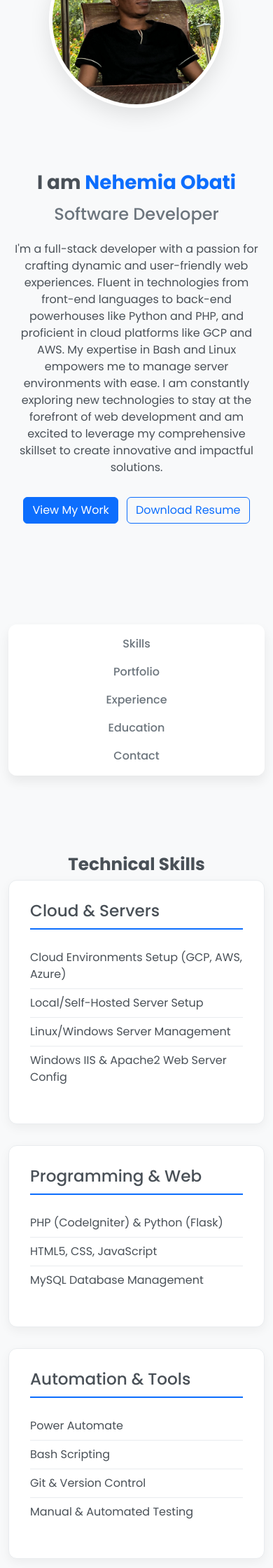
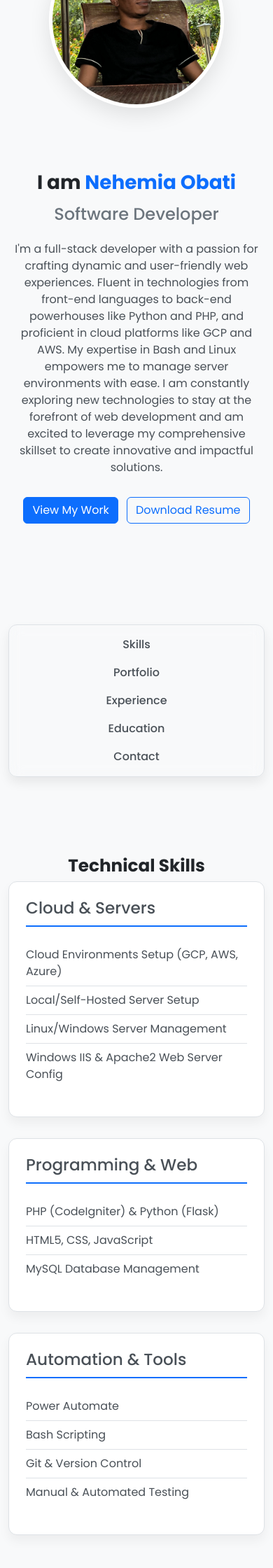
Before and after one commit to nehemiaobati/codeigniter, a CodeIgniter 4 app: the page made by app/Views/portfolio/portfolio_view.php in a window 390 px wide. Shown: the part 307-2547 px from the top of the page at 70% size. Run offline with PHP 8.4 and a stand-in for CodeIgniter, Linux system fonts and the light colour scheme; the template is opened without the code that fills it, so the values that code supplies are empty; grey boxes labelled with a size stand in for pictures from a placeholder-image service; some libraries are stand-ins or nearby versions.

Commit message:
feat: Update theme compatibility and styling
This commit refactors the styling in `query_form.php` and `default.php` to improve theme compatibility and consistency.

In `query_form.php`, the background class `bg-light` has been replaced with `bg-body-tertiary` to better align with the Bootstrap 5 theme. This change ensures that elements like the action footer and media upload area adapt correctly to different color modes.

In `default.php`, the footer styling has been updated to utilize Bootstrap's CSS variables. This makes the footer's appearance dynamic and responsive to the selected theme (light or dark mode), ensuring a cohesive user experience across the application. Additionally, the Bootstrap CSS is now loaded locally instead of from a CDN.

```diff
--- a/app/Views/layouts/default.php
+++ b/app/Views/layouts/default.php
@@ -79,6 +78,7 @@
             --text-heading: #212529;
             --border-color: #dee2e6;
             --header-bg: #ffffff;
+            --footer-bg: #212529; /* Kept for reference, but now overridden */
         }
 
         html[data-bs-theme="dark"] {
--- a/app/Views/portfolio/portfolio_view.php
+++ b/app/Views/portfolio/portfolio_view.php
@@ -6,33 +6,32 @@
         scroll-behavior: smooth;
     }
 
-    /* Add scroll-margin-top to sections to offset for the sticky navbars */
     main section[id] {
-        scroll-margin-top: 160px; /* Combined height of both navbars */
+        scroll-margin-top: 160px;
     }
 
-    /* Section-specific styles adapted for the light theme */
     .section-title h2 {
         font-weight: 700;
-        color: var(--dark-gray);
+        color: var(--text-heading);
     }
 
     /* Quick Navigation for page sections */
     .quick-nav {
         position: sticky;
-        top: 85px; /* Adjust based on main navbar height */
+        top: 85px;
         z-index: 999;
-        background-color: rgba(255, 255, 255, 0.9);
+        background-color: rgba(var(--card-bg-rgb), 0.9); /* MODIFICATION: Theme-aware background */
         backdrop-filter: blur(10px);
         border-radius: 0.75rem;
         padding: 0.5rem 1rem;
         box-shadow: 0 0.5rem 1rem rgba(0, 0, 0, 0.07);
         margin-bottom: 4rem;
         margin-top: 2rem;
+        border: 1px solid var(--border-color);
     }
 
     .quick-nav .nav-link {
-        color: var(--secondary-color);
+        color: var(--text-body);
         font-weight: 500;
         padding: 0.5rem 1rem;
         border-radius: 0.5rem;
@@ -59,7 +58,7 @@
 
     .hero-text h1 {
         font-weight: 700;
-        color: var(--dark-gray);
+        color: var(--text-heading);
     }
 
     .hero-text h1 strong {
@@ -83,55 +82,42 @@
         height: 250px;
         border-radius: 50%;
         object-fit: cover;
-        border: 5px solid #fff;
+        border: 5px solid var(--card-bg);
         box-shadow: 0 10px 30px rgba(0, 0, 0, 0.1);
     }
 
     /* Card-based sections */
-    .skill-category,
-    .portfolio-card,
-    .education-item,
-    .detail-card,
-    .reference-item {
-        background-color: #fff;
-        padding: 30px;
-        border-radius: 12px;
-        box-shadow: 0 5px 15px rgba(0, 0, 0, 0.05);
-        border: 1px solid #e9ecef;
-    }
+    /* MODIFICATION: Removed all custom card classes like .skill-category, .portfolio-card, etc.
+       They are all replaced by the global .blueprint-card class in the HTML. */
 
-    .skills-grid {
+    .skills-grid,
+    .education-grid,
+    .personal-details-grid,
+    .references-grid,
+    .portfolio-grid {
         display: grid;
         grid-template-columns: repeat(auto-fit, minmax(300px, 1fr));
         gap: 30px;
     }
 
-    .skill-category h3 {
+    .blueprint-card h3 {
         border-bottom: 2px solid var(--primary-color);
         padding-bottom: 10px;
         margin-bottom: 20px;
     }
 
-    .skill-category ul {
+    .blueprint-card ul {
         list-style: none;
         padding: 0;
     }
 
-    .skill-category ul li {
+    .blueprint-card ul li {
         padding: 8px 0;
-        border-bottom: 1px solid #e9ecef;
+        border-bottom: 1px solid var(--border-color);
     }
 
-    .skill-category ul li:last-child {
+    .blueprint-card ul li:last-child {
         border-bottom: none;
-    }
-
-    .education-grid,
-    .personal-details-grid,
-    .references-grid {
-        display: grid;
-        grid-template-columns: repeat(auto-fit, minmax(300px, 1fr));
-        gap: 30px;
     }
 
     /* Work Timeline */
@@ -337,7 +307,7 @@
                 <h2>Technical Skills</h2>
             </div>
             <div class="skills-grid">
-                <div class="skill-category">
+                <div class="blueprint-card p-4">
                     <h3>Cloud & Servers</h3>
                     <ul>
                         <li>Cloud Environments Setup (GCP, AWS, Azure)</li>
@@ -346,7 +316,7 @@
                         <li>Windows IIS & Apache2 Web Server Config</li>
                     </ul>
                 </div>
-                <div class="skill-category">
+                <div class="blueprint-card p-4">
                     <h3>Programming & Web</h3>
                     <ul>
                         <li>PHP (CodeIgniter) & Python (Flask)</li>
@@ -354,7 +324,7 @@
                         <li>MySQL Database Management</li>
                     </ul>
                 </div>
-                <div class="skill-category">
+                <div class="blueprint-card p-4">
                     <h3>Automation & Tools</h3>
                     <ul>
                         <li>Power Automate</li>
@@ -372,26 +342,26 @@
                 <h2>Portfolio</h2>
             </div>
             <div class="portfolio-grid">
-                <div class="portfolio-card"> <img src="https://placehold.co/600x400/0d6efd/ffffff?text=PIMIS" alt="Screenshot of the PIMIS - Public Investment Management System for the National Treasury.">
-                    <div class="portfolio-content">
+                <div class="blueprint-card p-0 d-flex flex-column"> <img src="https://placehold.co/600x400/0d6efd/ffffff?text=PIMIS" alt="Screenshot of the PIMIS - Public Investment Management System for the National Treasury.">
+                    <div class="portfolio-content p-4">
                         <h3>PIMIS - Public Investment Management System</h3>
-                        <p>A system for the National Treasury. Project TENDER NO. TNT/025/2020-2021.</p> <a href="https://pimisdev.treasury.go.ke/" target="_blank" class="btn btn-primary">View Project</a>
+                        <p>A system for the National Treasury. Project TENDER NO. TNT/025/2020-2021.</p> <a href="https://pimisdev.treasury.go.ke/" target="_blank" class="btn btn-primary mt-auto">View Project</a>
                     </div>
                 </div>
-                <div class="portfolio-card"> <img src="https://placehold.co/600x400/198754/ffffff?text=ECIPMS" alt="Dashboard of the ECIPMS - County Integrated Planning Management System for Kakamega County.">
-                    <div class="portfolio-content">
+                <div class="blueprint-card p-0 d-flex flex-column"> <img src="https://placehold.co/600x400/198754/ffffff?text=ECIPMS" alt="Dashboard of the ECIPMS - County Integrated Planning Management System for Kakamega County.">
+                    <div class="portfolio-content p-4">
                         <h3>ECIPMS - County Integrated Planning Management System</h3>
-                        <p>Automated M&E system for Kakamega County Government. CONTRACT FOR THE SUPPLY, INSTALLATION AND COMMISSIONING OF STANDARDIZED AUTOMATED MONITORING AND EVALUATION SYSTEM. Project TENDER NO. CGKK/OG/2020/2021/01.</p> <a href="https://ecipms.kingsway.co.ke/" target="_blank" class="btn btn-primary">View Project</a>
+                        <p>Automated M&E system for Kakamega County Government. CONTRACT FOR THE SUPPLY, INSTALLATION AND COMMISSIONING OF STANDARDIZED AUTOMATED MONITORING AND EVALUATION SYSTEM. Project TENDER NO. CGKK/OG/2020/2021/01.</p> <a href="https://ecipms.kingsway.co.ke/" target="_blank" class="btn btn-primary mt-auto">View Project</a>
                     </div>
                 </div>
-                <div class="portfolio-card"> <img src="https://placehold.co/600x400/6f42c1/ffffff?text=IFMIS" alt="The IFMIS e-procurement module for the National Treasury of Kenya.">
-                    <div class="portfolio-content">
+                <div class="blueprint-card p-0 d-flex flex-column"> <img src="https://placehold.co/600x400/6f42c1/ffffff?text=IFMIS" alt="The IFMIS e-procurement module for the National Treasury of Kenya.">
+                    <div class="portfolio-content p-4">
                         <h3>IFMIS - National Treasury</h3>
                         <p>Onsite support for IFMIS applications and E-Procurement enhancement. TENDER FOR PROVISION OF ONSITE SUPPORT FOR IFMIS APPLICATIONS AND ENHANCEMENT OF IFMIS E-PROCUREMENT. Project TENDER NO. TNT/029/2019-2020.</p>
                     </div>
                 </div>
-                <div class="portfolio-card"> <img src="https://placehold.co/600x400/fd7e14/ffffff?text=Oracle+Support" alt="Oracle Database logo representing the application support license project.">
-                    <div class="portfolio-content">
+                <div class="blueprint-card p-0 d-flex flex-column"> <img src="https://placehold.co/600x400/fd7e14/ffffff?text=Oracle+Support" alt="Oracle Database logo representing the application support license project.">
+                    <div class="portfolio-content p-4">
                         <h3>Oracle E-Procurement - National Treasury</h3>
                         <p>Provision of Oracle application support licenses. TENDER FOR THE PROVISION OF ORACLE APPLICATION SUPPORT LICENSES. Project TENDER NO. TNT/026/2019-2020.</p>
                     </div>
@@ -406,7 +376,7 @@
             </div>
             <div class="work-timeline">
                 <div class="work-item">
-                    <div class="work-content">
+                    <div class="blueprint-card p-4">
                         <p class="date">2021-01 - Current</p>
                         <h3>ICT Support</h3>
                         <p class="company">Kingsway Business Systems LTD</p>
@@ -424,18 +394,18 @@
         </section>
 
         <!-- Education & Certifications -->
-        <section id="education" class="py-5 bg-light">
+        <section id="education" class="py-5 bg-body-tertiary">
             <div class="container">
                 <div class="section-title text-center">
                     <h2>Education & Certifications</h2>
                 </div>
                 <div class="education-grid">
-                    <div class="education-item">
+                    <div class="blueprint-card p-4">
                         <h3>Computer Science</h3>
                         <h4>Zetech University - Ruiru</h4>
                         <p>Graduated: 2021-11</p>
                     </div>
-                    <div class="education-item">
+                    <div class="blueprint-card p-4">
                         <h3>Certificate: CCNA 1-3 & Cyber Ops</h3>
                         <h4>Zetech University - Ruiru</h4>
                         <p>Completed: 2020-09</p>
@@ -447,14 +417,14 @@
         <!-- Personal Details -->
         <section id="personal-details" class="py-5">
             <div class="personal-details-grid">
-                <div class="detail-card">
+                <div class="blueprint-card p-4">
                     <h3>Languages</h3>
                     <ul>
                         <li>English</li>
                         <li>Kiswahili</li>
                     </ul>
                 </div>
-                <div class="detail-card">
+                <div class="blueprint-card p-4">
                     <h3>Interests</h3>
                     <ul>
                         <li>E-Sports</li>
@@ -466,18 +436,18 @@
         </section>
 
         <!-- References -->
-        <section id="references" class="py-5 bg-light">
+        <section id="references" class="py-5 bg-body-tertiary">
             <div class="container">
                 <div class="section-title text-center">
                     <h2>References</h2>
                 </div>
                 <div class="references-grid">
-                    <div class="reference-item">
+                    <div class="blueprint-card p-4">
                         <p class="name">Kenneth Kadenge</p>
                         <p class="title">Project Manager, Kingsway Business Service Ltd.</p>
                         <p>Tel: 0722 310 030</p>
                     </div>
-                    <div class="reference-item">
+                    <div class="blueprint-card p-4">
                         <p class="name">Dan Njiru</p>
                         <p class="title">Head of Department, Zetech University</p>
                         <p>Tel: 0719 321 351</p>
@@ -501,7 +471,7 @@
                         <li class="mb-3"><i class="bi bi-telephone-fill text-primary me-2"></i> <a href="tel:+254794587533">+254794587533</a></li>
                     </ul>
                 </div>
-                <div>
+                <div class="blueprint-card p-4">
                     <?= form_open(url_to('portfolio.sendEmail')) ?>
                     <div class="form-floating mb-3"><input type="text" class="form-control" id="name" name="name" placeholder="Name" required><label for="name">Name</label></div>
                     <div class="form-floating mb-3"><input type="email" class="form-control" id="email" name="email" placeholder="Email" required><label for="email">Email</label></div>
@@ -535,7 +502,7 @@
                 }
             });
         }, {
-            rootMargin: '-170px 0px -50% 0px', // Adjusted root margin to trigger when the title is near the top
+            rootMargin: '-170px 0px -50% 0px',
             threshold: 0
         });
 
```
Also changed, not shown: other parts of app/Views/layouts/default.php (+30 -9 lines), other parts of app/Views/portfolio/portfolio_view.php (+10 -29 lines), app/Views/gemini/query_form.php (+4 -6 lines). Lines whose indentation alone changed are shown as unchanged.
